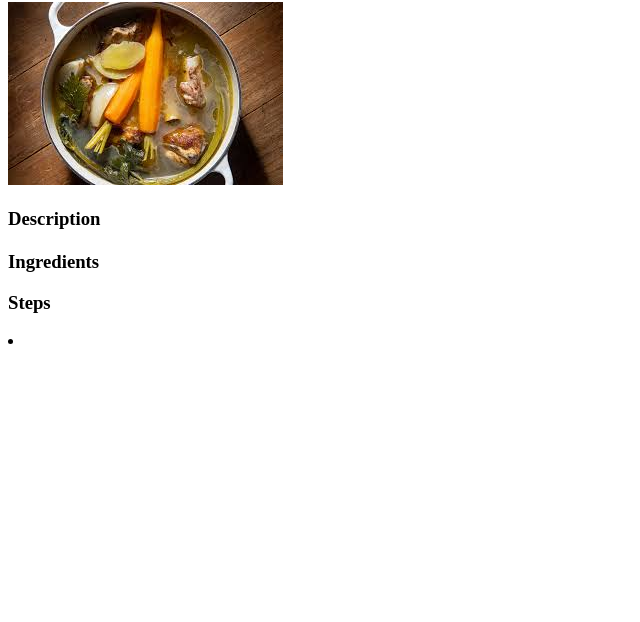
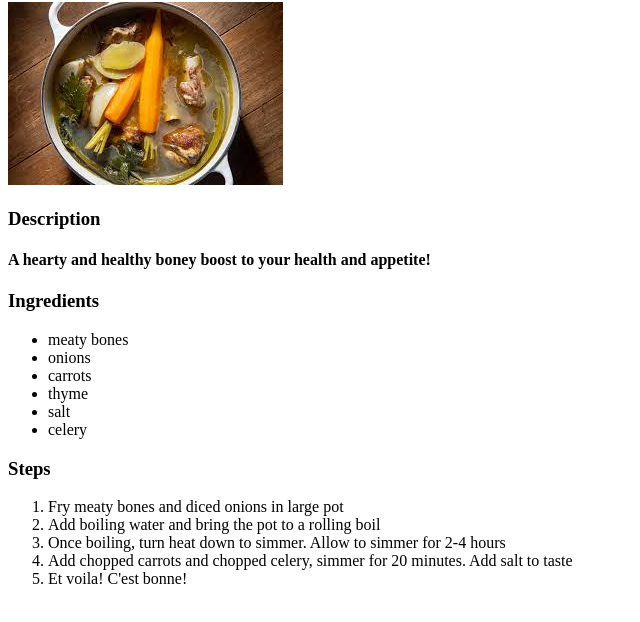
Before and after one commit to pofadder11/odin_recipes, a plain HTML site: page recipes/bonebroth_recipe.html in a window 1280 px wide. Shown: the part 78-700 px from the top of the page, without its empty margins (0-640 px from the left). Drawn offline with Linux system fonts and the light colour scheme.

Commit message:
Bone Broth Recipe Page Complete

```diff
--- a/recipes/bonebroth_recipe.html
+++ b/recipes/bonebroth_recipe.html
@@ -9,10 +9,23 @@
     <h1>Bone Broth</h1>
     <img src="../recipe-images/bonebroth.jpeg">
     <h3>Description</h3>
-    <h4></h4>
+    <h4>A hearty and healthy boney boost to your health and appetite!</h4>
     <h3>Ingredients</h3>
-    <ul></ul>
+    <ul>
+        <li>meaty bones</li>
+        <li>onions</li>
+        <li>carrots</li>
+        <li>thyme</li>
+        <li>salt</li>
+        <li>celery</li>
+    </ul>
     <h3>Steps</h3>
-    <li></li>
+    <ol>
+    <li>Fry meaty bones and diced onions in large pot</li>
+    <li>Add boiling water and bring the pot to a rolling boil</li>
+    <li>Once boiling, turn heat down to simmer. Allow to simmer for 2-4 hours</li>
+    <li>Add chopped carrots and chopped celery, simmer for 20 minutes. Add salt to taste</li>
+    <li>Et voila! C'est bonne!</li>
+</ol>
 </body>
 </html>
```
Also changed, not shown: index.html (+7 -5 lines).
